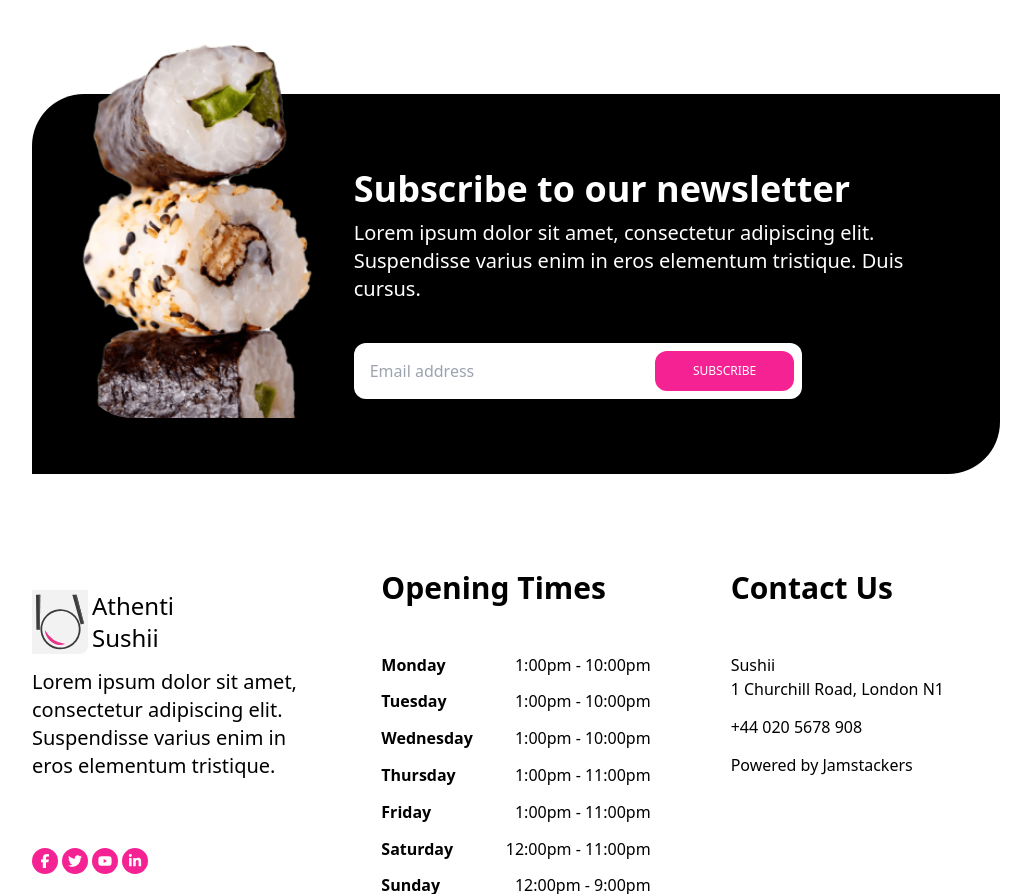
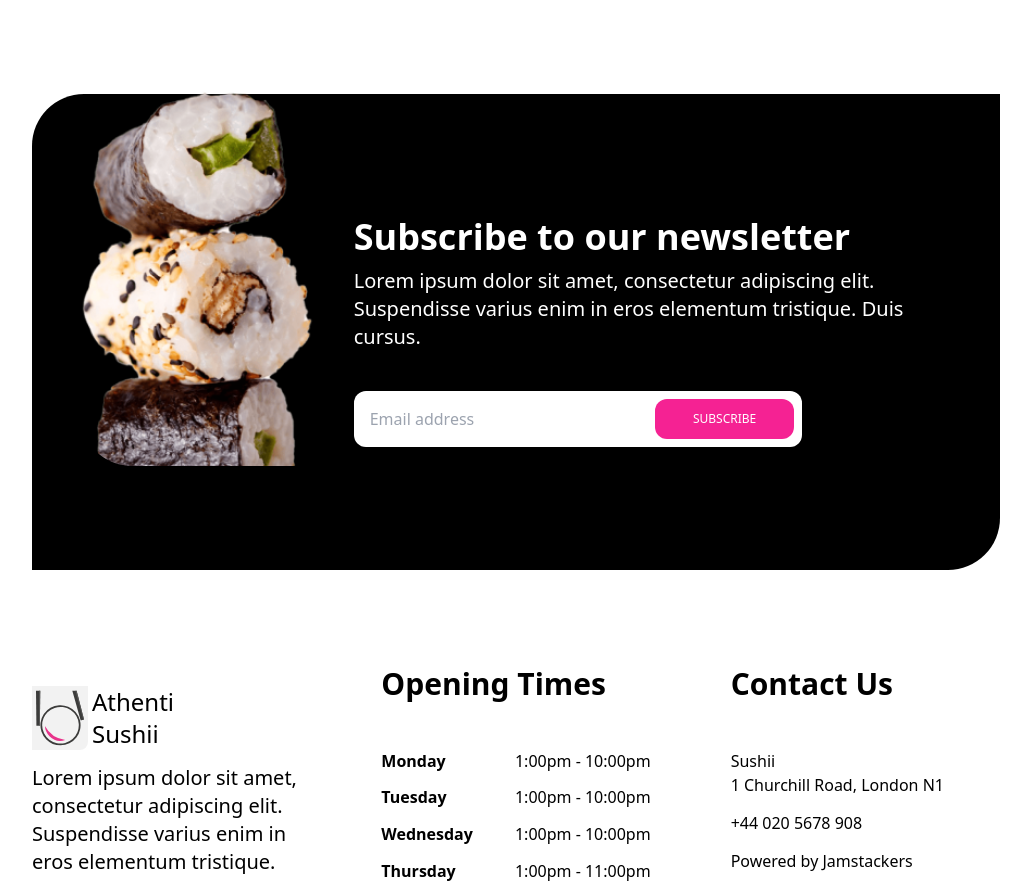
Before and after one commit to Yagya-Adh/sushii, a Next.js app: page / in a window 1280 px wide. Shown: the part 3988-4882 px from the top of the page, without its empty margins (124-1155 px from the left). Built offline with nearby package versions, Linux system fonts and the light colour scheme.

Commit message:
update: subscribe section padding update

```diff
--- a/app/components/section/Subscribe.tsx
+++ b/app/components/section/Subscribe.tsx
@@ -20,8 +20,8 @@ const Subscribe = () => {
   };
 
   return (
-    <section className="mx-auto max-w-screen-lg md:px-7 md:py-12 lg:px-7">
-      <div className="md:rounded-tl-3xl md:rounded-br-3xl bg-black flex items-center gap-10 relative py-12 px-7 sm:py-0 md:py-0 lg:px-12">
+    <section className="mx-auto max-w-screen-lg md:px-7  md:py-12 lg:px-7">
+      <div className="md:rounded-tl-3xl md:rounded-br-3xl bg-black flex items-center gap-10 relative py-12 px-7 lg:px-12">
         <div className="hidden md:flex items-center inset-0 -translate-y-14 z-20">
           <Image
             src="/assets/subscribe.png"
```
